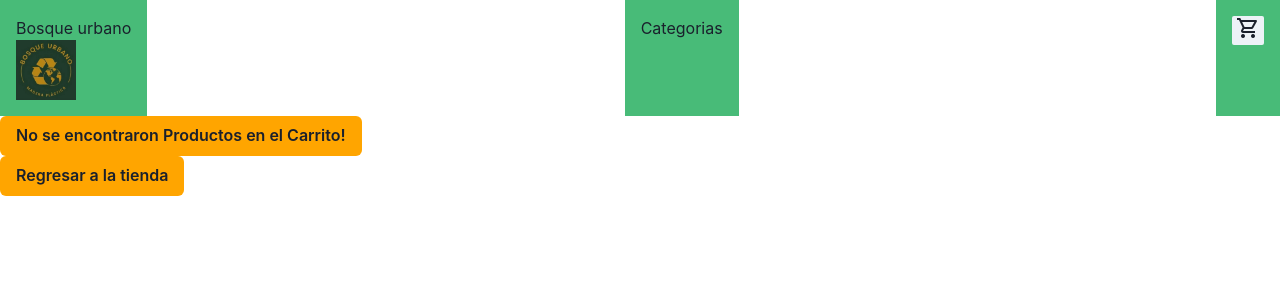
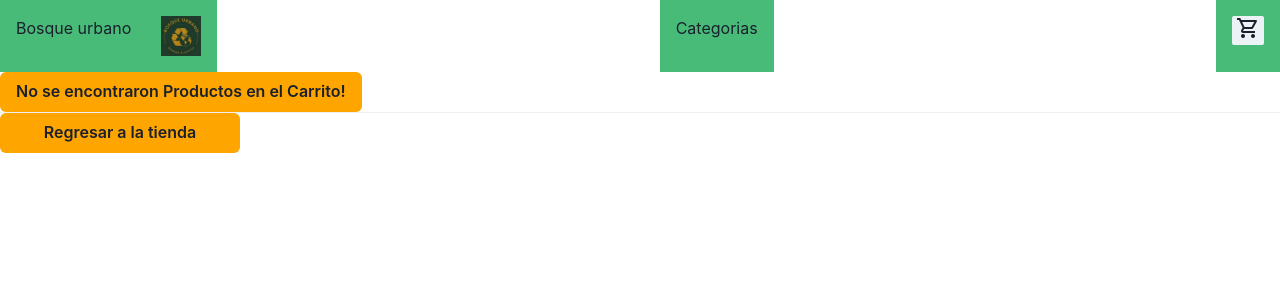
Before and after one commit to chamasuarez/bosque-urbano8, a React (Vite) app: page /cart in a window 1280 px wide. Shown: the top 300 px of the page. Built offline with nearby package versions, Linux system fonts and the light colour scheme.

Commit message:
agregue los ultimos detalles

```diff
--- a/src/Components/Cart.jsx
+++ b/src/Components/Cart.jsx
@@ -2,7 +2,7 @@ import React from "react";
 import { Link } from "react-router-dom";
 import { CartContext } from "./CartContext";
 import { useContext } from "react";
-import { Button, Spacer } from "@chakra-ui/react";
+import { Button, Divider, Spacer } from "@chakra-ui/react";
 
 const Cart = () => {
   const { cart, clear, total, deleteItem, cartQuantity } =
@@ -14,13 +14,13 @@ const Cart = () => {
         <div className="row my-5">
           <div className="col-md-12 text-center">
             <div className="alert alert-danger" role="alert">
-              <Button textAlign="center" p="4" bg="orange">
+              <Button textAlign="center" p="4" bg="orange" display="flex">
                 No se encontraron Productos en el Carrito!
               </Button>
-              <Spacer />
+              <Divider />
             </div>
             <Link to={"/"} className="btn btn-warning">
-              <Button textAlign="center" p="4" bg="orange">
+              <Button textAlign="center" p="4" bg="orange" width="60" display="flex" >
                 Regresar a la tienda
               </Button>
             </Link>
@@ -68,7 +68,7 @@ const Cart = () => {
                     <img
                       src={producto.imagen}
                       alt={producto.nombre}
-                      width={80}
+                      width={600}
                     />
                   </td>
                   <td className="align-middle">{producto.nombre}</td>
--- a/src/Components/Form.jsx
+++ b/src/Components/Form.jsx
@@ -73,7 +73,7 @@ const Form = () => {
       </Stack>
       </div>
       <Spacer />
-      <Button>Id de tu compra: $ {orderId}</Button>
+      <h3>Id de tu compra: $ {orderId}</h3>
 
     </>
   );
--- a/src/Components/NavBar.jsx
+++ b/src/Components/NavBar.jsx
@@ -10,17 +10,18 @@ import {
 } from "@chakra-ui/react";
 import CartWidget from "./CartWidget";
 import { Link } from "react-router-dom";
-import logo from '../assets/logo.jpg';
+import logo from "../assets/logo.jpg";
 
 const NavBar = () => {
   return (
     <div>
-
       <Flex>
         <Box p="4" bg="green.400">
-        < Link to={"/"}>
-          <h2>Bosque urbano</h2>
-          <img src={logo} className="logo" alt="Bosque urbano" width={60} />
+          <Link to={"/"}>
+            <Flex>
+              <h2 style={{ marginRight: "30px" }}>Bosque urbano</h2>
+              <img src={logo} className="logo" alt="Bosque urbano" width={40} />
+            </Flex>
           </Link>
         </Box>
         <Spacer />
@@ -29,28 +30,22 @@ const NavBar = () => {
             <MenuButton>Categorias</MenuButton>
             <MenuList>
               <MenuItem>
-              <Link to={`/categoria/${"A"}`} >
-              Categoria A
-              </Link>
+                <Link to={`/categoria/${"A"}`}>Categoria A</Link>
               </MenuItem>
               <MenuItem>
-              <Link to={`/categoria/${"B"}`}>
-              Categoria B
-              </Link>
+                <Link to={`/categoria/${"B"}`}>Categoria B</Link>
               </MenuItem>
               <MenuItem>
-              <Link to={`/categoria/${"C"}`}>
-              Categoria C
-              </Link>
+                <Link to={`/categoria/${"C"}`}>Categoria C</Link>
               </MenuItem>
             </MenuList>
           </Menu>
         </Box>
         <Spacer />
-        <Box p="4" bg="green.400" >
-        <Link to= {"/cart"}>
-          <CartWidget />
-        </Link>
+        <Box p="4" bg="green.400">
+          <Link to={"/cart"}>
+            <CartWidget />
+          </Link>
         </Box>
       </Flex>
     </div>
```
